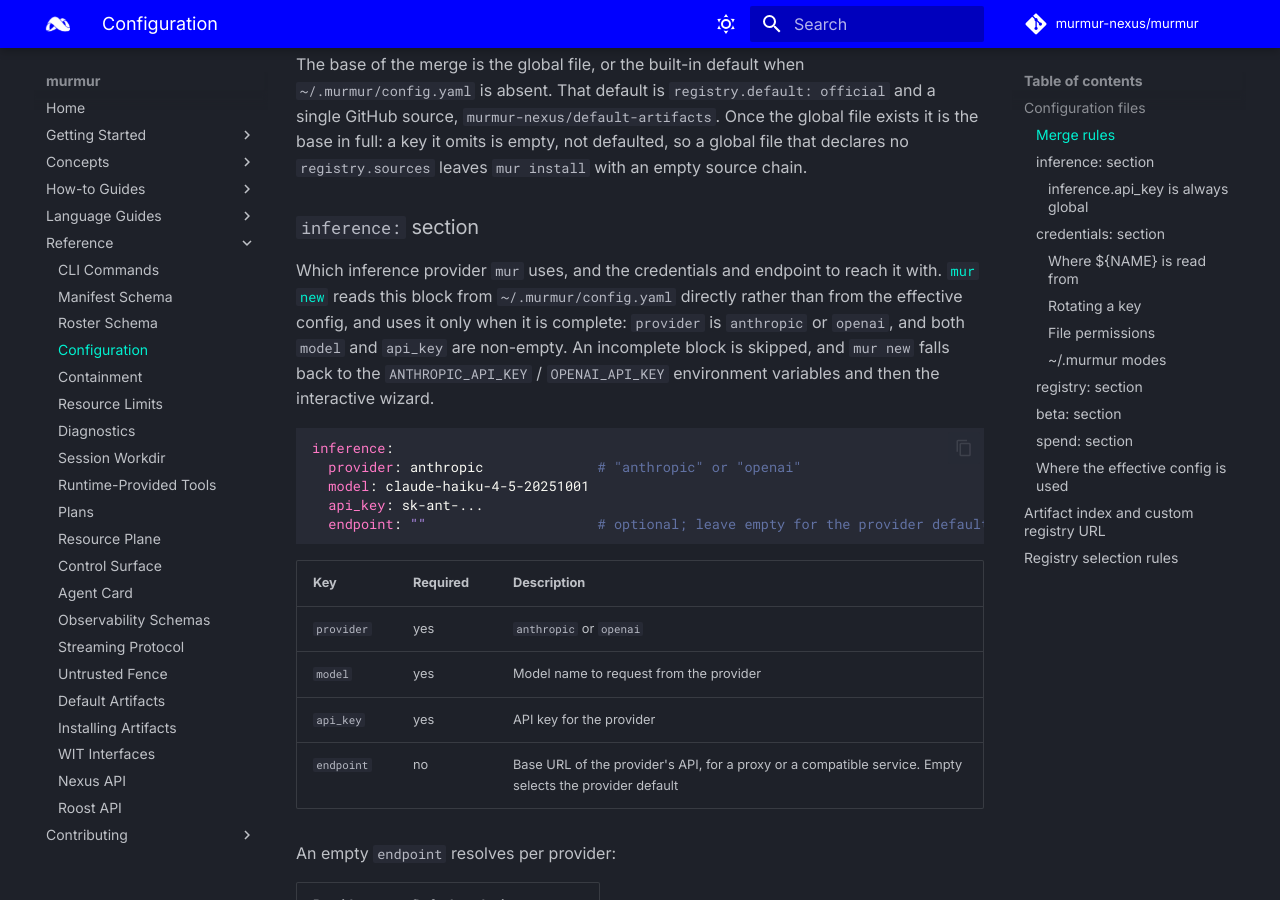
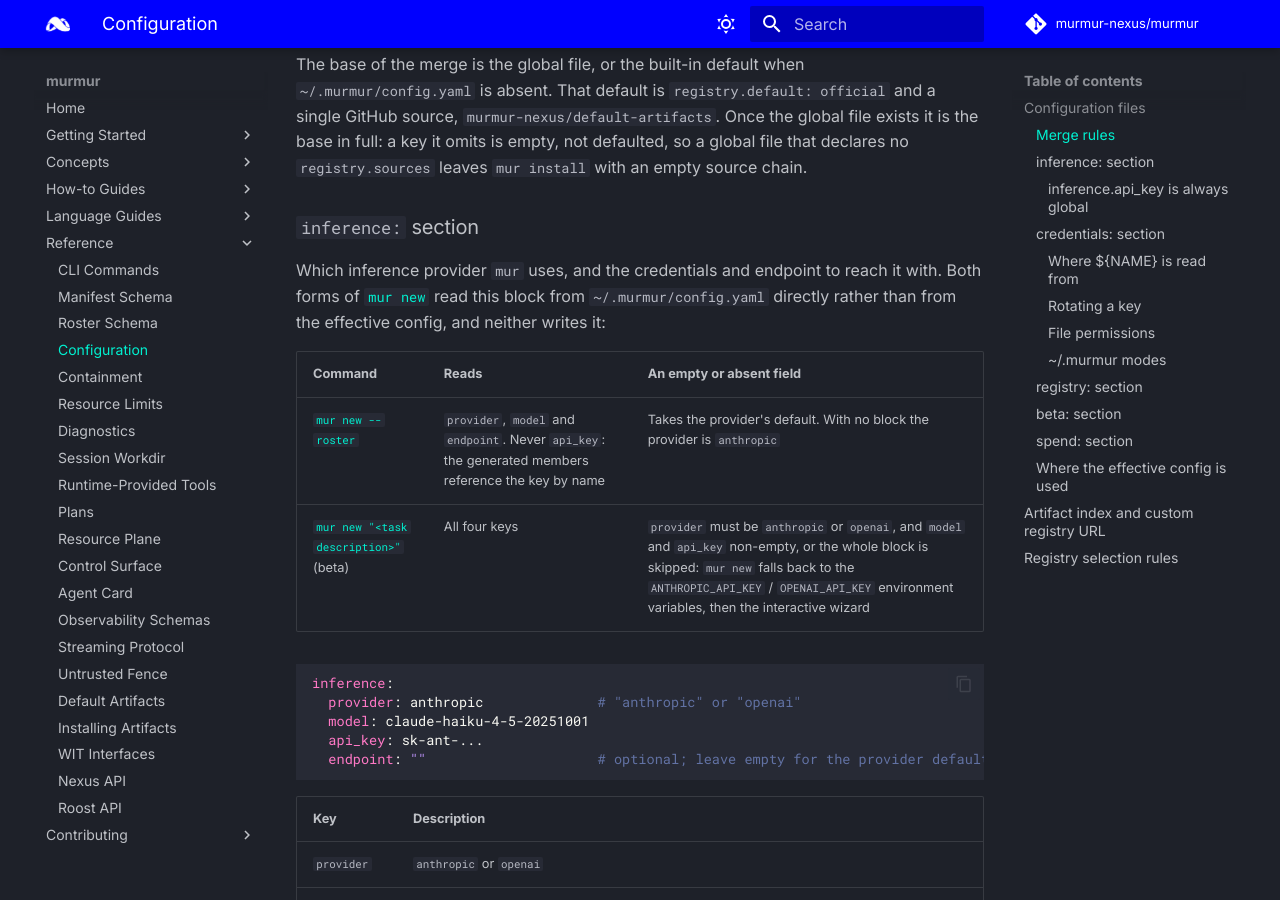
Before and after one commit to murmur-nexus/murmur, an MkDocs documentation site: the page built from docs/content/reference/config.md, in a window 1280 px wide and 900 px high, scrolled down 1231 px. Built offline with MkDocs 1.6.1 and Material for MkDocs 9.7.7, drawn with Linux system fonts in a browser that asks for light colours; comment, search, counter and statistics services are not loaded.

````diff
--- a/docs/content/reference/config.md
+++ b/docs/content/reference/config.md
@@ -37,12 +37,14 @@ full: a key it omits is empty, not defaulted, so a global file that declares no
 
 ### `inference:` section
 
-Which inference provider `mur` uses, and the credentials and endpoint to reach it with.
-[`mur new`](cli.md#mur-new) reads this block from `~/.murmur/config.yaml` directly rather than
-from the effective config, and uses it only when it is complete: `provider` is `anthropic` or
-`openai`, and both `model` and `api_key` are non-empty. An incomplete block is skipped, and
-`mur new` falls back to the `ANTHROPIC_API_KEY` / `OPENAI_API_KEY` environment variables and
-then the interactive wizard.
+Which inference provider `mur` uses, and the credentials and endpoint to reach it with. Both
+forms of [`mur new`](cli.md#mur-new) read this block from `~/.murmur/config.yaml` directly rather
+than from the effective config, and neither writes it:
+
+| Command | Reads | An empty or absent field |
+|---|---|---|
+| [`mur new --roster`](cli.md#mur-new-roster-provider) | `provider`, `model` and `endpoint`. Never `api_key`: the generated members reference the key by name | Takes the provider's default. With no block the provider is `anthropic` |
+| [`mur new "<task description>"`](cli.md#mur-new-task) (beta) | All four keys | `provider` must be `anthropic` or `openai`, and `model` and `api_key` non-empty, or the whole block is skipped: `mur new` falls back to the `ANTHROPIC_API_KEY` / `OPENAI_API_KEY` environment variables, then the interactive wizard |
 
 ```yaml
 inference:
@@ -52,12 +54,12 @@ inference:
   endpoint: ""                     # optional; leave empty for the provider default
 ```
 
-| Key | Required | Description |
-|---|---|---|
-| `provider` | yes | `anthropic` or `openai` |
-| `model` | yes | Model name to request from the provider |
-| `api_key` | yes | API key for the provider |
-| `endpoint` | no | Base URL of the provider's API, for a proxy or a compatible service. Empty selects the provider default |
+| Key | Description |
+|---|---|
+| `provider` | `anthropic` or `openai` |
+| `model` | Model name to request from the provider |
+| `api_key` | API key for the provider |
+| `endpoint` | Base URL of the provider's API, for a proxy or a compatible service. Empty selects the provider default |
 
 An empty `endpoint` resolves per provider:
 
````
Also changed, not shown: docs/content/reference/cli.md (+1 -1 lines), 4 other files.
